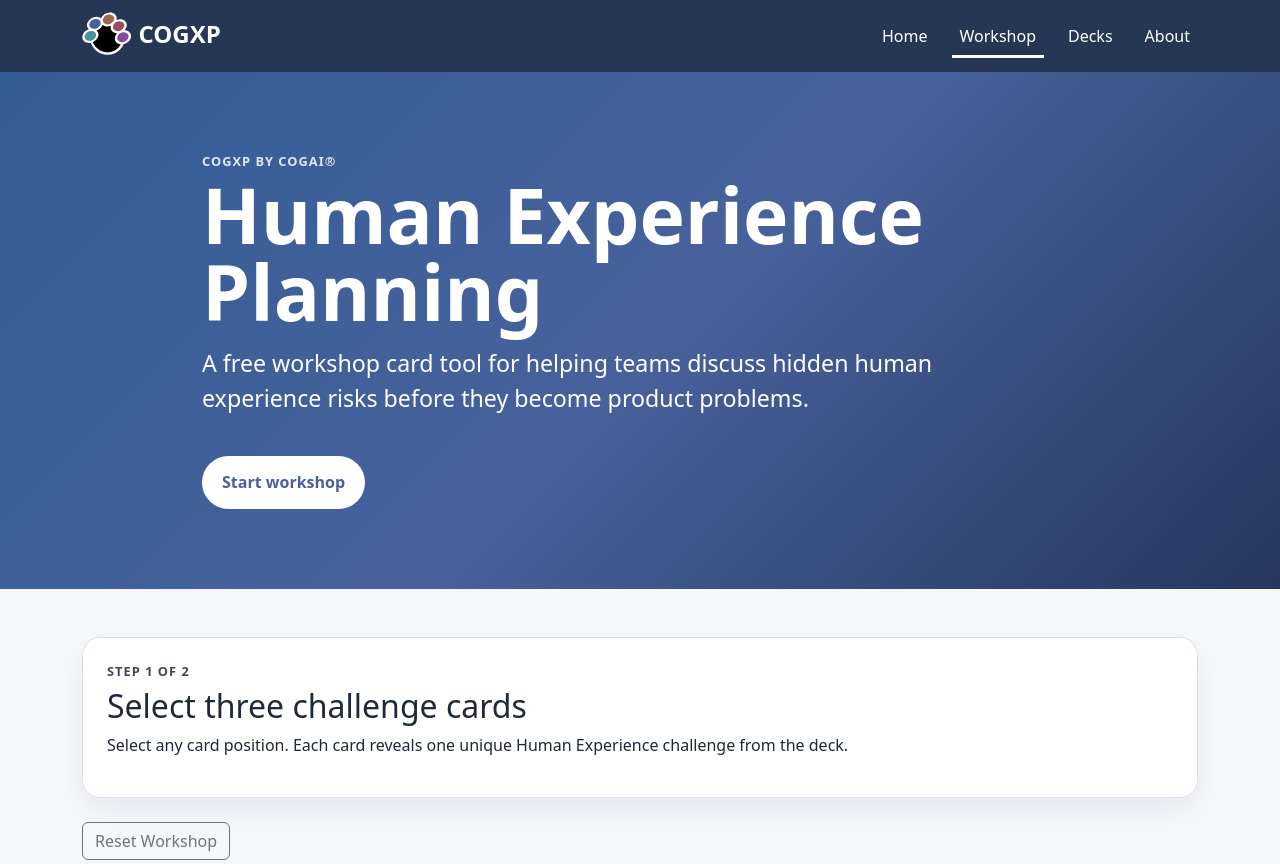
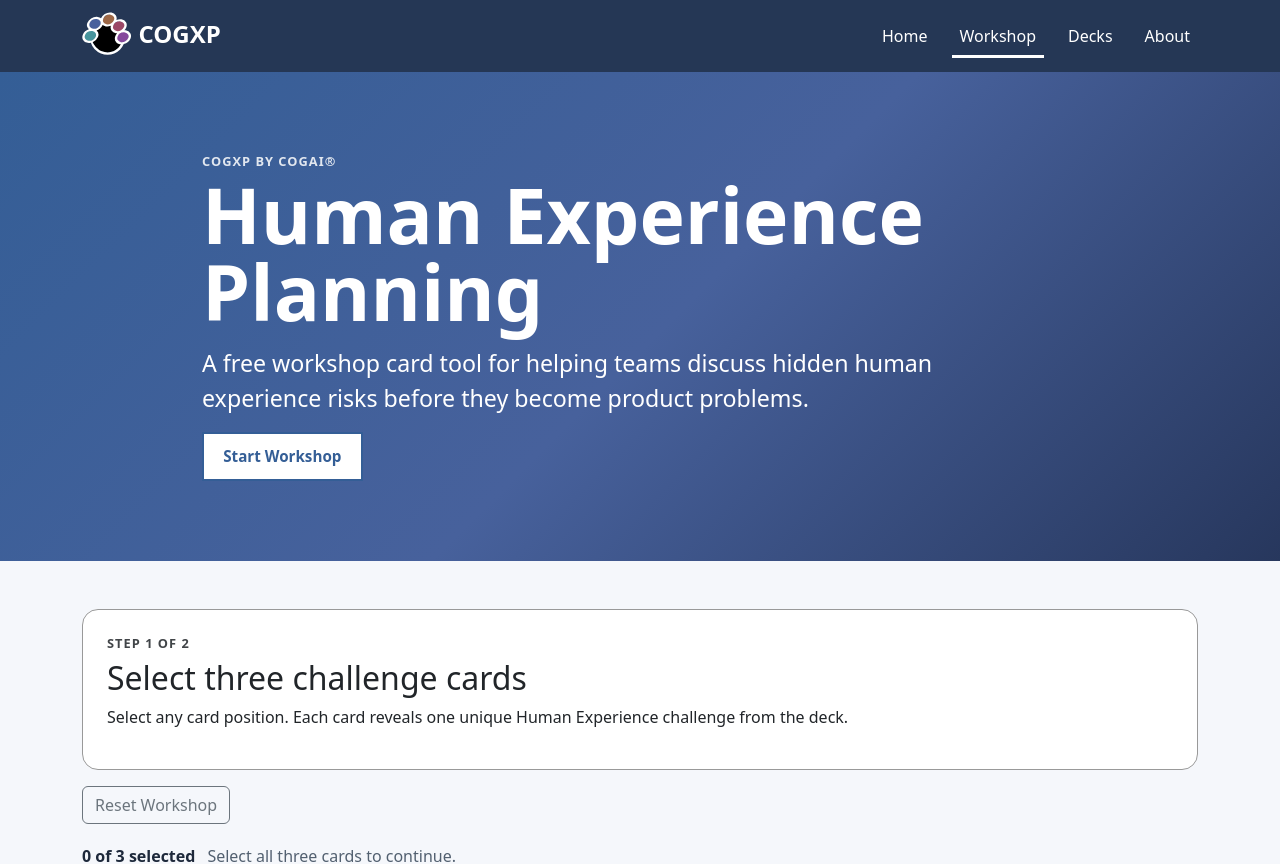
Before and after one commit to garethslinn/cogxp, a React (Vite) app: page /workshop in a window 1280 px wide. Shown: the top 864 px of the page. Built offline with nearby package versions, Linux system fonts and the light colour scheme.

Commit message:
update the brand

```diff
--- a/index.html
+++ b/index.html
@@ -2,10 +2,27 @@
 <html lang="en">
 <head>
   <meta charset="UTF-8" />
+
+  <!-- Favicon -->
+  <link rel="icon" type="image/x-icon" href="/cogxp.ico" />
+
   <meta name="viewport" content="width=device-width, initial-scale=1.0" />
-    <meta name="description" content="COGXP Human Experience Planning workshop cards powered by COGAI." />
+
+  <meta
+          name="description"
+          content="COGXP Human Experience Planning workshop cards powered by COGAI."
+  />
+
+  <meta
+          name="keywords"
+          content="COGXP, Human Experience Planning, Accessibility, Cognitive Accessibility, COGAI"
+  />
+
+  <meta name="author" content="COGAI" />
+
   <title>COGXP | Human Experience Planning</title>
 </head>
+
 <body>
 <div id="root"></div>
 <script type="module" src="/src/main.jsx"></script>
--- /dev/null
+++ b/src/components/Button.jsx
@@ -0,0 +1,99 @@
+export default function Button({
+           label,
+           icon = null,
+           iconPosition = "left",
+           onClick = () => {},
+           type = "button", // 👈 supports 'submit' for forms
+           disabled = false,
+           loading = false, // ✅ new prop
+           variant = "primary",
+           size = "normal",
+           ariaLabel,
+           ariaPressed,
+           ariaExpanded,
+           fullWidth = false, // ✅ new prop for layout
+           fixedWidth = null,
+           fixedLabelWidth = null,
+           cn = "",
+           ...rest
+       }) {
+    const hasIcon = !!icon && !loading; // Hide icon when loading
+    const isLeft = iconPosition === "left";
+
+    const ariaProps = {};
+    if (ariaLabel) ariaProps["aria-label"] = ariaLabel;
+    if (ariaPressed !== undefined) ariaProps["aria-pressed"] = ariaPressed;
+    if (ariaExpanded !== undefined) ariaProps["aria-expanded"] = ariaExpanded;
+
+    const style = {};
+    if (fixedWidth)
+        style.width = typeof fixedWidth === "number" ? `${fixedWidth}px` : fixedWidth;
+    if (fullWidth) style.width = "100%"; // ✅ allows full-width buttons (mobile-friendly)
+
+    return (
+        <button
+            type={type}
+            disabled={disabled || loading}
+            onClick={onClick}
+            style={style}
+            className={`cog-btn cog-btn--${variant} ${cn} cog-btn--${size} ${
+                disabled || loading ? "is-disabled" : ""
+            } ${fullWidth ? "is-fullwidth" : ""}`}
+            {...ariaProps}
+        >
+            {/* Left icon */}
+            {hasIcon && isLeft && (
+                typeof icon === "string" ? (
+                    <img
+                        src={icon}
+                        alt=""
+                        aria-hidden="true"
+                        className="cog-btn__icon"
+                    />
+                ) : (
+                    <span className="cog-btn__icon" aria-hidden="true">
+            {icon}
+          </span>
+                )
+            )}
+
+            {/* Label or loading spinner */}
+            <span
+                className="cog-btn__label"
+                style={
+                    fixedLabelWidth
+                        ? { display: "inline-block", width: fixedLabelWidth }
+                        : {}
+                }
+            >
+        {loading ? "Loading…" : label}
+      </span>
+
+            {/* Right icon */}
+            {hasIcon && !isLeft && (
+                typeof icon === "string" ? (
+                    <img
+                        src={icon}
+                        alt=""
+                        aria-hidden="true"
+                        className="cog-btn__icon"
+                    />
+                ) : (
+                    <span className="cog-btn__icon" aria-hidden="true">
+            {icon}
+          </span>
+                )
+            )}
+
+            {/* Optional spinner for loading state */}
+            {loading && (
+                <span
+                    className="cog-btn__spinner"
+                    role="status"
+                    aria-live="polite"
+                    aria-label="Loading"
+                />
+            )}
+        </button>
+    );
+}
--- /dev/null
+++ b/src/components/Hero.jsx
@@ -0,0 +1,64 @@
+import React from "react";
+import Button from "../components/Button";
+
+export default function Hero({
+             eyebrow,
+             title,
+             description,
+             ctaText,
+             ctaHref
+         }) {
+
+    const handleClick = () => {
+
+        const target =
+            document.querySelector(ctaHref);
+
+        if (target) {
+
+            target.scrollIntoView({
+                behavior: "smooth"
+            });
+
+        }
+
+    };
+
+    return (
+
+        <section className="cogxp-hero">
+
+            <div className="container cogxp-hero-inner">
+
+                {eyebrow && (
+                    <p className="eyebrow">
+                        {eyebrow}
+                    </p>
+                )}
+
+                <h1>
+                    {title}
+                </h1>
+
+                {description && (
+                    <p className="lead">
+                        {description}
+                    </p>
+                )}
+
+                {ctaText && ctaHref && (
+
+                    <Button
+                        variant="secondary"
+                        label={ctaText}
+                        onClick={handleClick}
+                    />
+
+                )}
+
+            </div>
+
+        </section>
+
+    );
+}
--- a/src/pages/WorkshopPage.jsx
+++ b/src/pages/WorkshopPage.jsx
@@ -4,6 +4,8 @@ import Tabs from "../components/Tabs.jsx";
 import HECCard from "../components/card/HECCard.jsx";
 import HECCardBack from "../components/card/HECCardBack.jsx";
 import cardsData from "../data/cards/index.json";
+import Hero from "../components/Hero.jsx";
+import {Card} from "react-bootstrap";
 
 const CARD_LIMIT = 3;
 const STORAGE_KEY = "cogxp-workshop-v1";
@@ -226,19 +228,20 @@ export default function WorkshopPage() {
 
     return (
         <main>
-            <section className="cogxp-hero">
-                <div className="container cogxp-hero-inner">
-                    <p className="eyebrow">COGXP by COGAI®</p>
-                    <h1>Human Experience Planning</h1>
-                    <p className="lead">
-                        A free workshop card tool for helping teams discuss hidden human experience risks before they become product problems.
-                    </p>
-                    <a className="hero-link" href="#cogxp-cards">Start workshop</a>
-                </div>
-            </section>
+            <Hero
+                eyebrow="COGXP by COGAI®"
+                title="Human Experience Planning"
+                description="
+                    A free workshop card tool for helping teams
+                    discuss hidden human experience risks before
+                    they become product problems.
+                "
+                ctaText="Start Workshop"
+                ctaHref="#cogxp-cards"
+            />
 
             <section className="container py-5" id="cogxp-cards">
-                <div className="step-panel" aria-labelledby="step-title">
+                <Card aria-labelledby="step-title">
                     <p className="eyebrow">Step {currentStep} of 2</p>
                     <h2 id="step-title">
                         {currentStep === 1 ? "Select three challenge cards" : "Discuss and capture outcomes"}
@@ -248,7 +251,7 @@ export default function WorkshopPage() {
                             ? "Select any card position. Each card reveals one unique Human Experience challenge from the deck."
                             : "Choose a selected challenge, use the workshop tabs, and capture notes, requirements and actions."}
                     </p>
-                </div>
+                </Card>
 
                 <div className="toolbar" aria-label="Workshop controls">
                     <button className="btn btn-outline-secondary" type="button" onClick={resetWorkshop}>
--- /dev/null
+++ b/src/styles/buttons.css
@@ -0,0 +1,199 @@
+
+.cog-btn {
+    display: inline-flex;
+    align-self: flex-start;
+    align-items: center;
+    justify-content: center;
+    gap: 0.5rem;
+    padding: 0.8rem 1.2rem;
+    font-size: 0.95rem;
+    font-weight: 600;
+    border: none;
+    cursor: pointer;
+    line-height: 1.3;
+}
+
+.cog-btn__icon {
+    width: 20px;
+    height: 20px;
+    display: inline-flex;
+}
+
+.cog-btn__label {
+    display: inline-block;
+}
+
+/* Hover / active states */
+.cog-btn:hover:not(.is-disabled) {
+
+}
+
+.cog-btn:active:not(.is-disabled) {
+}
+
+/* Variants */
+.cog-btn--primary {
+    background-color: #345e96;
+    border: 2px solid #345e96;
+    color: white;
+}
+
+.cog-btn--primary:hover:not(.is-disabled) {
+    background-color: #000;
+    border: 2px solid #000;
+}
+
+.cog-btn--secondary {
+    background-color: #fff;
+    border: 2px solid #345e96;
+    color: #345e96;
+}
+
+.cog-btn--black {
+    background-color: #000;
+    border: 2px solid #fff;
+    color: #fff;
+}
+
+.cog-btn--white {
+    background-color: #fff;
+    border: 2px solid #fff;
+    color: #000;
+}
+
+
+.cog-btn--secondary:hover:not(.is-disabled) {
+    background-color: #efefef;
+}
+
+.cog-btn--header {
+    background-color: #000;
+    border: 2px solid #fff;
+    color: #fff;
+    font-size: 0.9rem;
+}
+
+.cog-btn--header:hover:not(.is-disabled) {
+    background-color: #555;
+    color: #fff;
+}
+
+.cog-btn--action {
+    background-color: #218838;
+    border: 2px solid #218838;
+    color: white;
+}
+
+.cog-btn--action:hover:not(.is-disabled) {
+    background-color: #000;
+    border: 2px solid #000;
+}
+
+.cog-btn--danger {
+    background-color: #dc2626;
+    color: white;
+}
+
+.cog-btn--danger:hover:not(.is-disabled) {
+    background-color: #b91c1c;
+}
+
+/* Disabled state */
+.is-disabled {
+    /*opacity: 0.6;*/
+    color: #fff;
+    background-color: #999;
+    cursor: not-allowed;
+}
+
+
+/* video buttons */
+.cog-btn--video {
+    background: #345e96;
+    border: 1px solid #ccc;
+    color: #fff;
+    font-size: 0.85rem;
+    padding: 0 0.3rem;
+    display: inline-flex;
+    align-items: center;
+    justify-content: flex-start;
+    gap: 0.2rem;
+    height: 2.8rem;
+    /*min-height: 10px;*/
+    /*line-height: 1.2;*/
+}
+
+.cog-btn--video:hover:not(.is-disabled),
+.cog-btn--video:focus-visible:not(.is-disabled) {
+    background: #236aa4;
+    color: #fff;
+    outline: none;
+    border-color: #236aa4;
+}
+
+.cog-btn--video .cog-btn__icon {
+    width: 16px;
+    height: 16px;
+    flex-shrink: 0;
+}
+
+.cog-btn--large {
+    font-size: 2rem;
+    padding: 1rem 2rem;
+}
+
+.cog-btn--large .cog-btn__icon {
+    width: 3rem;
+    height: 3rem;
+}
+
+/* Medium – slightly larger than normal, smaller than large */
+.cog-btn--medium {
+    font-size: 1.5rem;
+    padding: 0.75rem 1.5rem;
+}
+
+.cog-btn--medium .cog-btn__icon {
+    width: 1.5em;
+    height: 1.5em;
+}
+
+.inline-block {
+    display: inline-block;
+}
+
+
+/*Three column video*/
+
+.image-button {
+    border: 0;
+    background: none;
+    padding: 0;
+    cursor: pointer;
+}
+
+.image-button:focus-visible {
+    outline: 3px solid #335e96;
+    outline-offset: 4px;
+}
+
+.what-why-how-card img {
+    max-width: 100%;
+    height: auto;
+    display: block;
+}
+
+.password-field {
+    position: relative;
+}
+
+.password-toggle {
+    position: absolute;
+    right: 10px;
+    top: 38px;
+    background: none;
+    border: none;
+    color: #345e96;
+    font-size: 0.9rem;
+    cursor: pointer;
+}
--- /dev/null
+++ b/src/styles/card.css
@@ -0,0 +1,7 @@
+.card {
+    padding: 1.5rem;
+    border-radius: 1rem;
+    background: #ffffff;
+    border: 0.0625rem solid #999!important;
+    margin-bottom: 1rem;
+}
--- a/src/styles/main.css
+++ b/src/styles/main.css
@@ -1,6 +1,8 @@
 @import url('layout.css');
 @import url('header.css');
 @import url('brand.css');
+@import url('buttons.css');
+@import url('card.css');
 
 
 :root {
```
Also changed, not shown: src/components/Card.jsx (added, +11 -0 lines), 1 other file (tests, documents, lock files or other folders). Lines whose indentation alone changed are shown as unchanged.
